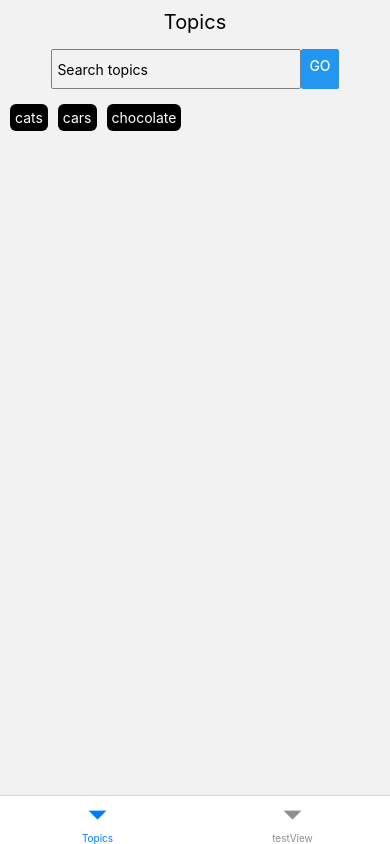
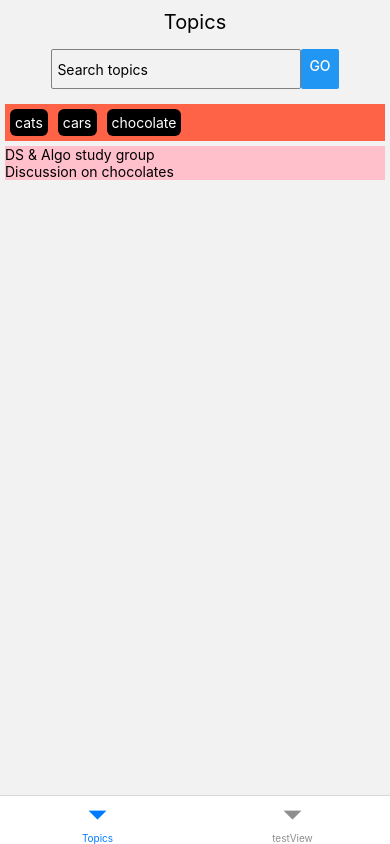
Before and after one commit to mphist/lfg-mobile, a React Native app: screen /Topics in a window 390 px wide. Built offline with nearby package versions, Linux system fonts and the light colour scheme.

Commit message:
WIP - topic list view

```diff
--- a/src/components/TopicItemBubble/index.tsx
+++ b/src/components/TopicItemBubble/index.tsx
@@ -1,13 +1,38 @@
 import { StyleSheet, Text, View } from 'react-native'
 
-type Props = {
+type TopicItembubbleContainerProps = {
+  items: { id: string; name: string }[]
+}
+
+type TopicItemBubbleProps = {
   name: string
 }
-export default function TopicItemBubble({ name }: Props) {
+
+export default function TopicItemBubbleContainer({
+  items,
+}: TopicItembubbleContainerProps) {
+  return (
+    <View style={styles.container}>
+      {items.map((item) => (
+        <TopicItemBubble name={item.name} key={item.id} />
+      ))}
+    </View>
+  )
+}
+
+function TopicItemBubble({ name }: TopicItemBubbleProps) {
   return <Text style={styles.bubble}>{name}</Text>
 }
 
 const styles = StyleSheet.create({
+  container: {
+    // margin: '5px',
+    marginVertical: '5px',
+    display: 'flex',
+    flexDirection: 'row',
+    flexWrap: 'wrap',
+    backgroundColor: 'tomato',
+  },
   bubble: {
     backgroundColor: 'black',
     color: 'white',
--- /dev/null
+++ b/src/components/TopicItemsList/index.tsx
@@ -0,0 +1,22 @@
+import { FlatList, StyleSheet, Text, View } from 'react-native'
+
+type TopicItems = {
+  data: { id: string; title: string }[]
+}
+
+export default function TopicItemsList({ data }: TopicItems) {
+  return (
+    <View style={styles.container}>
+      <FlatList
+        data={data}
+        renderItem={({ item }) => <Text>{item.title}</Text>}
+      />
+    </View>
+  )
+}
+
+const styles = StyleSheet.create({
+  container: {
+    backgroundColor: 'pink',
+  },
+})
--- a/src/components/TopicsListView/index.tsx
+++ b/src/components/TopicsListView/index.tsx
@@ -1,17 +1,23 @@
 import { StyleSheet, View } from 'react-native'
-import TopicItemBubble from '../TopicItemBubble'
+import TopicItemBubbleContainer from '../TopicItemBubble'
+import TopicItemsList from '../TopicItemsList'
 
 export default function TopicsListView() {
   const items = [
-    { id: 1, name: 'cats' },
-    { id: 2, name: 'cars' },
-    { id: 3, name: 'chocolate' },
+    { id: '1', name: 'cats' },
+    { id: '2', name: 'cars' },
+    { id: '3', name: 'chocolate' },
   ]
+
+  const data = [
+    { id: 'a', title: 'DS & Algo study group' },
+    { id: 'b', title: 'Discussion on chocolates' },
+  ]
+
   return (
     <View style={styles.container}>
-      {items.map((item) => (
-        <TopicItemBubble name={item.name} key={item.id} />
-      ))}
+      <TopicItemBubbleContainer items={items} />
+      <TopicItemsList data={data} />
     </View>
   )
 }
@@ -19,8 +25,5 @@ export default function TopicsListView() {
 const styles = StyleSheet.create({
   container: {
     margin: '5px',
-    display: 'flex',
-    flexDirection: 'row',
-    flexWrap: 'wrap',
   },
 })
```
